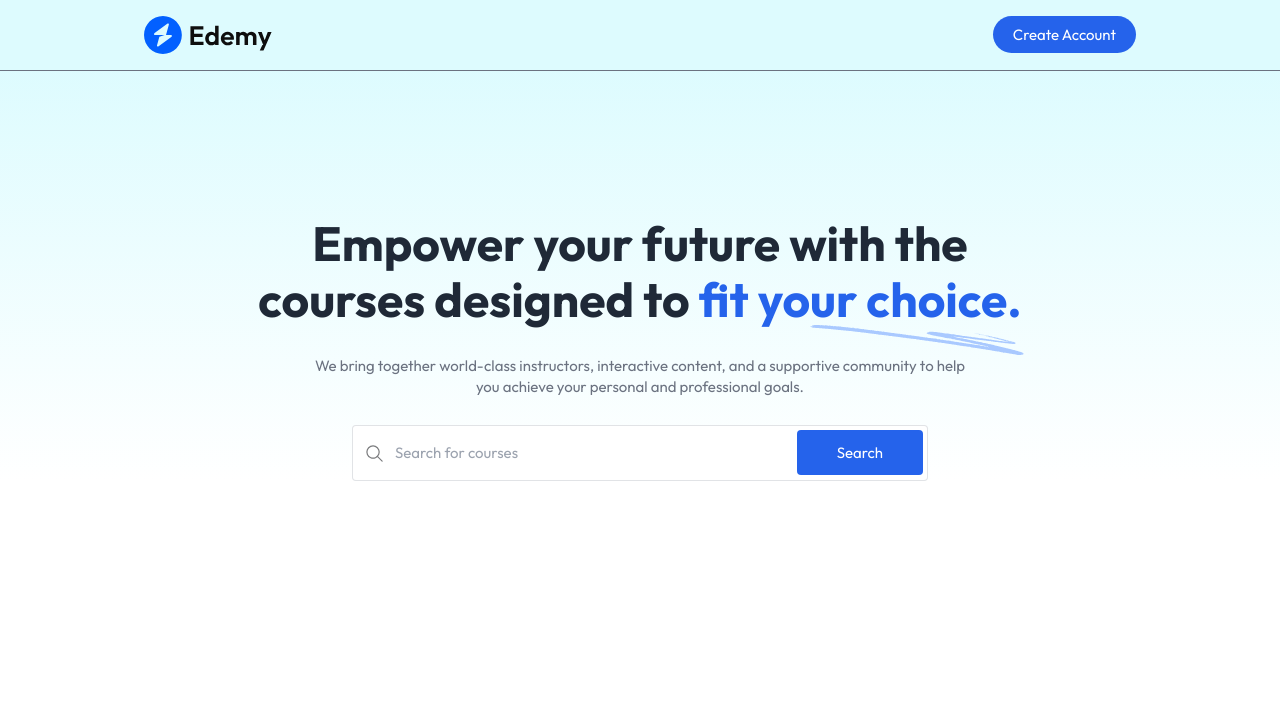
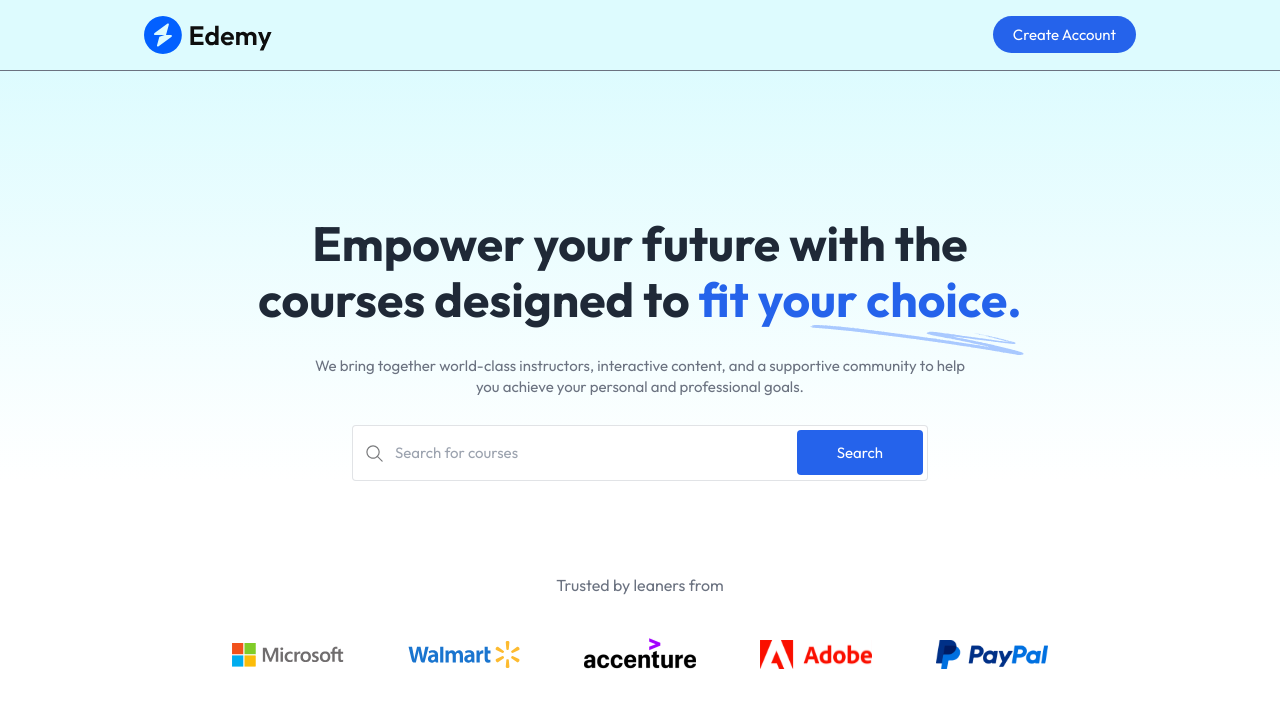
Before and after one commit to parsa501/client, a React (Vite) app: page / in a window 1280 px wide. Shown: the top 708 px of the page. Built offline with nearby package versions, Linux system fonts and the light colour scheme; no server answers.

Commit message:
add companise and componenets

```diff
--- a/src/pages/Home/Companies/index.jsx
+++ b/src/pages/Home/Companies/index.jsx
@@ -1,9 +1,17 @@
 import React from 'react'
+import { assets } from '../../../assets/assets'
 
 export default function Companies() {
   return (
-    <div>
-
+    <div className='pt-16'>
+      <p className='text-base text-gray-500'>Trusted by leaners from</p>
+      <div className='flex flex-wrap items-center justify-center gap-6 md:gap-16 md:mt-10 mt-5'>
+        <img src={assets.microsoft_logo} alt="Microsoft" className='w-20 md:w-28'/>
+        <img src={assets.walmart_logo} alt="Walmart" className='w-20 md:w-28'/>
+        <img src={assets.accenture_logo} alt="Accenture" className='w-20 md:w-28'/>
+        <img src={assets.adobe_logo} alt="Adobe" className='w-20 md:w-28'/>
+        <img src={assets.paypal_logo} alt="Paypal" className='w-20 md:w-28'/>
+      </div>
     </div>
   )
 }
--- /dev/null
+++ b/src/pages/Home/CoursesSection/CourseCard/index.jsx
@@ -0,0 +1,9 @@
+import React from 'react'
+
+export default function CourseCard() {
+  return (
+    <div>
+
+    </div>
+  )
+}
--- /dev/null
+++ b/src/pages/Home/CoursesSection/index.jsx
@@ -0,0 +1,22 @@
+import React, { useContext } from 'react'
+import { AppContext } from '../../../context/AppContext'
+import CourseCard from './CourseCard'
+import { Link } from 'react-router-dom'
+
+export default function CoursesSection() {
+     const {allCourses} = useContext(AppContext)
+     const items=allCourses.slice(0,4).map((course,index)=>
+         <CourseCard key={index} course={course} />)
+ return (
+    <div className='py-16 md:px-40 px-8'>
+      <h2 className='text-3xl font-medium text-gray-800'>Learn from the best</h2>
+      <p className='text-sm md:text-base text-gray-500 mt-3'>Discover our top-rated courses across various categories. From coding and design to <br></br> businesss and wellness, our courses are crafted to deliver results.</p>
+
+      <div className='grid grid-cols-auto px-4 md:px-0 md:my-16 my-10 gap-4'>
+        {items}
+      </div>
+
+      <Link to={'/course-list'} onClick={()=> scrollTo(0,0)} className ="text-gray-500 border border-gray-500/30 px-10 py-3 rounded">Show all courses</Link>
+    </div>
+  )
+}
--- a/src/pages/Home/index.jsx
+++ b/src/pages/Home/index.jsx
@@ -1,10 +1,12 @@
 import React from "react";
 import Hero from "./Hero";
+import Companies from "./Companies";
 
 export default function Home() {
   return (
     <div className="flex flex-col items-center space-y-7 text-center">
       <Hero />
+      <Companies/>
     </div>
   );
 }
```
